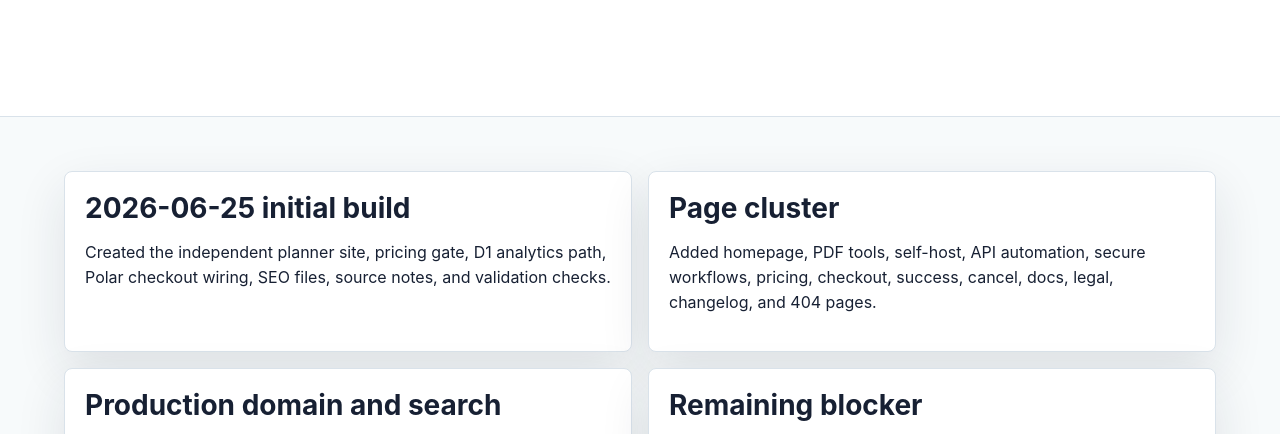
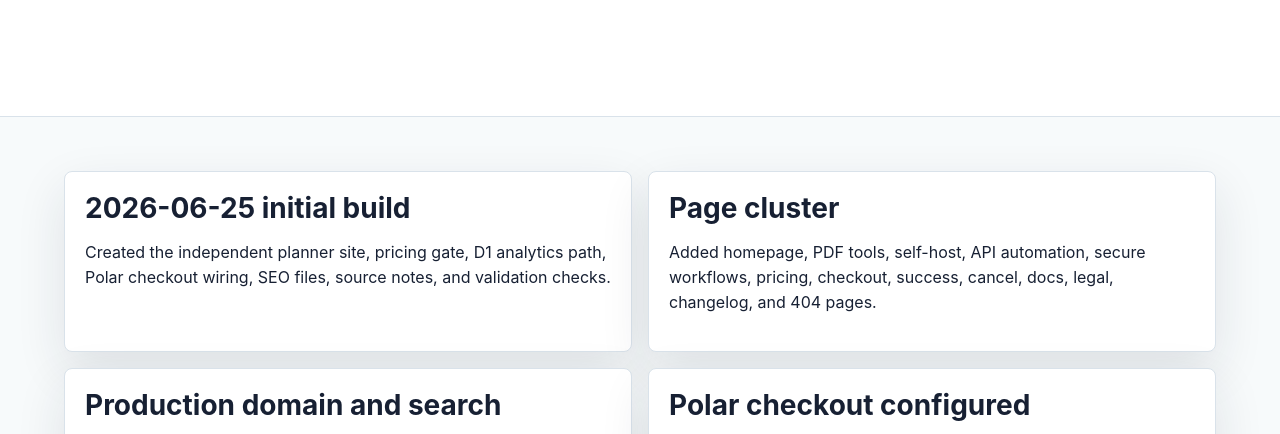
Before and after one commit to clauxel/stirling-pdf-space, a website: page public/changelog/index.html in a window 1280 px wide. Shown: the part 307-741 px from the top of the page. Drawn offline with Linux system fonts and the light colour scheme.

Commit message:
Configure Stirling PDF Space Polar checkout: public/changelog/index.html

```diff
--- a/public/changelog/index.html
+++ b/public/changelog/index.html
@@ -37,7 +37,7 @@
     <h1>Changelog</h1>
     <p>Launch notes and verification checkpoints for Stirling PDF Space.</p>
   </section>
-  <section class="section"><div class="grid two"><article><h2>2026-06-25 initial build</h2><p>Created the independent planner site, pricing gate, D1 analytics path, Polar checkout wiring, SEO files, source notes, and validation checks.</p></article><article><h2>Page cluster</h2><p>Added homepage, PDF tools, self-host, API automation, secure workflows, pricing, checkout, success, cancel, docs, legal, changelog, and 404 pages.</p></article><article><h2>Production domain and search</h2><p>Apex HTTPS, www redirect, robots, sitemap, Bing verification file, IndexNow key, GSC sitemap, Bing Webmaster, and IndexNow submissions were verified on launch day.</p></article><article><h2>Remaining blocker</h2><p>Polar checkout credentials are not configured yet, so checkout returns paymentConfigured:false instead of pretending payment is live.</p></article><article><h2>Acceptance guard</h2><p>Validation checks every HTML page for H1, canonical, og:url, analytics script, no visible outbound links, pricing-first flow, paid gate, and no stale template wording.</p></article><article><h2>Iteration window</h2><p>Day 3 reviews indexing, 404s, CTA events, checkout starts, paid-gate hits, and referral capture. Day 6 reviews GSC and Bing impressions and clicks after Polar is configured.</p></article></div></section>
+  <section class="section"><div class="grid two"><article><h2>2026-06-25 initial build</h2><p>Created the independent planner site, pricing gate, D1 analytics path, Polar checkout wiring, SEO files, source notes, and validation checks.</p></article><article><h2>Page cluster</h2><p>Added homepage, PDF tools, self-host, API automation, secure workflows, pricing, checkout, success, cancel, docs, legal, changelog, and 404 pages.</p></article><article><h2>Production domain and search</h2><p>Apex HTTPS, www redirect, robots, sitemap, Bing verification file, IndexNow key, GSC sitemap, Bing Webmaster, and IndexNow submissions were verified on launch day.</p></article><article><h2>Polar checkout configured</h2><p>Six Polar checkout links are configured for Starter, Pro, and Enterprise monthly/annual packages. Checkout starts through this domain and opens Polar hosted checkout.</p></article><article><h2>Acceptance guard</h2><p>Validation checks every HTML page for H1, canonical, og:url, analytics script, no visible outbound links, pricing-first flow, paid gate, and no stale template wording.</p></article><article><h2>Iteration window</h2><p>Day 3 reviews indexing, 404s, CTA events, checkout starts, paid-gate hits, and referral capture. Day 6 reviews GSC and Bing impressions, clicks, and checkout conversion.</p></article></div></section>
 </main>
 <footer class="site-footer">
   <div>
```
